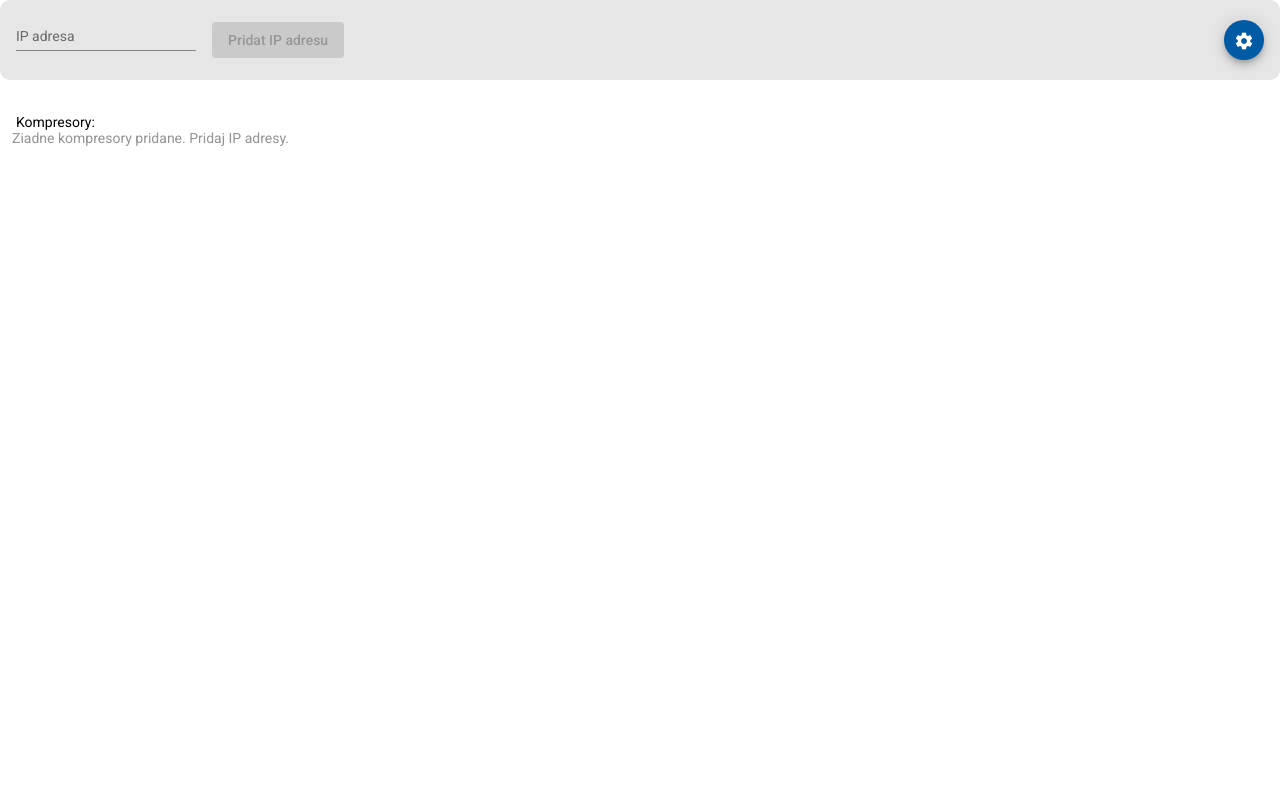
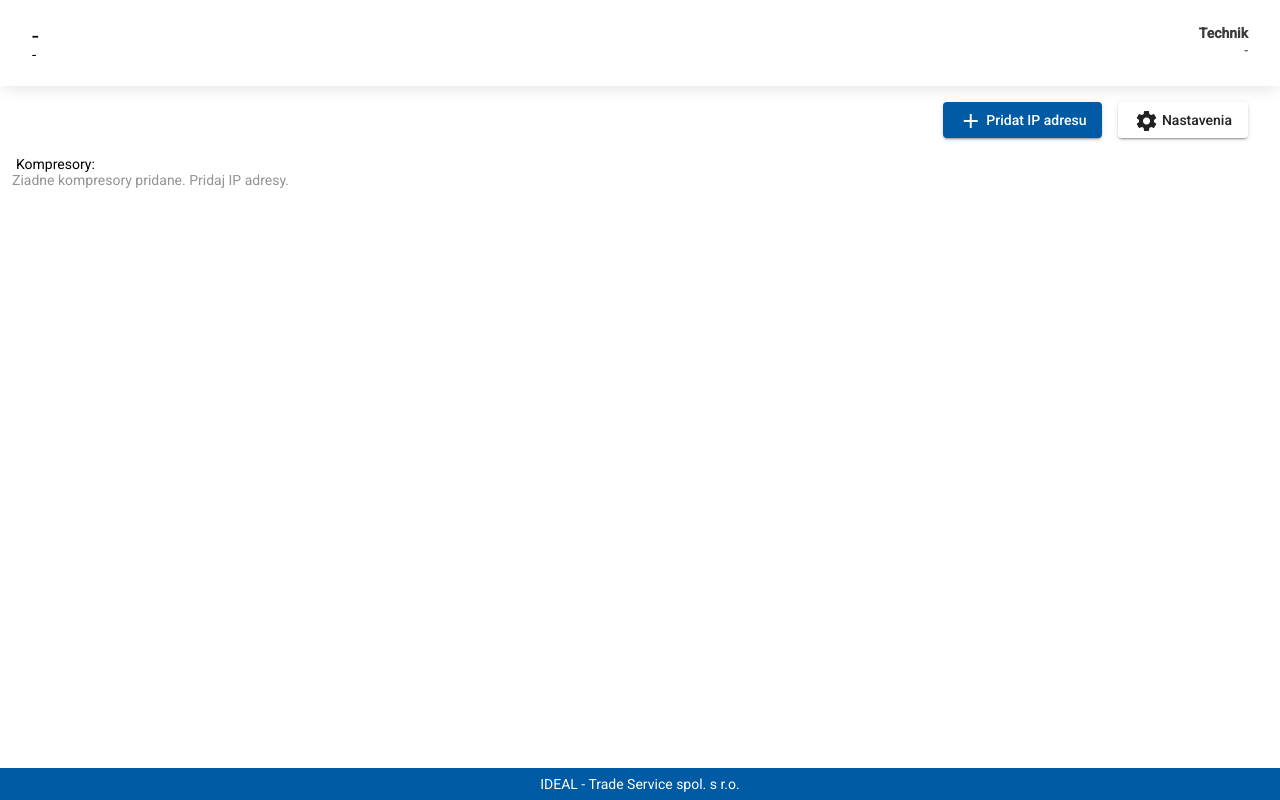
Before and after one commit to didinozka/lukterm, an Angular app: page / in a window 1280 px wide. Built offline with nearby package versions, Linux system fonts and the light colour scheme.

Commit message:
Feat footer branding

```diff
--- a/src/app/app.component.html
+++ b/src/app/app.component.html
@@ -1,43 +1,20 @@
 <div class="app-body">
-  <div *ngIf="clientData" class="branding">
-    <div class="client">
-      <div class="client__name">{{ clientData?.name }}</div>
-      <div class="client__subtitle">{{ clientData?.subtitle }}</div>
-    </div>
-    <div class="technician">
-      <div class="client__subtitle">{{ clientData?.technician }}</div>
-    </div>
-  </div>
+  <app-header
+    [title]="clientData?.name"
+    [subtitle]="clientData?.subtitle"
+    [technician]="clientData?.technician"
+  ></app-header>
 
-  <div class="header">
-    <div class="header__input">
-      <form (ngSubmit)="onSubmit()">
-        <mat-form-field>
-          <mat-label>IP adresa</mat-label>
-          <input matInput placeholder="Zadaj IP adresu" [(ngModel)]="ipAddress" name="ipAddress">
-        </mat-form-field>
-        <button mat-raised-button color="primary" type="submit" [disabled]="!ipAddress?.length">Pridat IP adresu</button>
-      </form>
-      <button class="config-button" mat-mini-fab color="primary" (click)="onConfig()">
-        <mat-icon>settings</mat-icon>
-      </button>
-    </div>
-  </div>
+  <app-action-header
+    (addAddress)="onAddAddress()"
+    (openConfig)="onConfig()"
+  ></app-action-header>
 
-  <div *ngIf="isConfig" class="config">
-<!--    <div>-->
-<!--      <label>Klient</label>-->
-<!--      <input name="width" type="text" [(ngModel)]="clientData?.name"/>-->
-<!--    </div>-->
-<!--    <div>-->
-<!--      <label>vyska</label>-->
-<!--      <input name="height" type="text" [(ngModel)]="height"/>-->
-<!--    </div>-->
-  </div>
 
   <div class="app-content">
+    <div class="short-list">
       <mat-label>Kompresory:</mat-label>
-    <mat-chip-list class="short-list">
+      <mat-chip-list>
         <mat-chip *ngFor="let addr of addresses; index as i">
           {{ "Kompresor: " + (i + 1) + ", IP adresa: " + addr.ip }}
         </mat-chip>
@@ -45,6 +22,7 @@
           Ziadne kompresory pridane. Pridaj IP adresy.
         </div>
       </mat-chip-list>
+    </div>
 
     <div class="frames">
       <div
@@ -53,12 +31,17 @@
         [ngStyle]="{ height: height + 'px' }"
       >
         <div class="frames__view__header">
-          {{ "Komresor: " + (i + 1) + ", IP adresa: " + addr?.ip }}
-          <a class="clicable" (click)="onRemove(i)">Zmazat</a>
+          <h4>{{ "Komresor: " + (i + 1) + ", IP adresa: " + addr?.ip }}</h4>
+          <button class="remove-action" mat-flat-button aria-label="Remove frame" (click)="onRemove(i)">
+            <mat-icon>close</mat-icon>
+          </button>
         </div>
         <iframe [src]="addr?.safeUrl" width="100%" height="100%"></iframe>
       </div>
     </div>
   </div>
 
+  <div class="footer">
+    IDEAL - Trade Service spol. s r.o.
   </div>
+</div>
--- a/src/app/app.component.less
+++ b/src/app/app.component.less
@@ -1,7 +1,10 @@
+@import (reference) "../styles";
+
 .app-body {
   height: 100vh;
   width: 100%;
   overflow-y: auto;
+  margin-bottom: 32px;
 }
 
 .header {
@@ -33,7 +36,7 @@
 }
 
 .short-list {
-  margin-bottom: 32px;
+  margin-bottom: 24px;
 
   &__empty {
     color: #939393;
@@ -51,6 +54,12 @@
     &__header {
       display: flex;
       justify-content: space-between;
+      align-items: center;
+
+      h4 {
+        margin: 0;
+        font-weight: bold;
+      }
 
       a {
         color: red;
@@ -80,3 +89,20 @@
   height: @size;
   width: @size;
 }
+
+.remove-action {
+  color: red;
+}
+
+.footer {
+  display: flex;
+  align-items: center;
+  justify-content: center;
+  position: fixed;
+  left: 0;
+  right: 0;
+  bottom: 0;
+  height: 32px;
+  color: #ffffff;
+  background-color: @c-primary;
+}
--- a/src/app/app.component.ts
+++ b/src/app/app.component.ts
@@ -1,10 +1,10 @@
-import { Component, Sanitizer, SecurityContext } from '@angular/core';
-import { DomSanitizer, SafeResourceUrl, SafeUrl } from '@angular/platform-browser';
+import { Component } from '@angular/core';
+import { DomSanitizer, SafeResourceUrl } from '@angular/platform-browser';
 import { MatDialog } from '@angular/material/dialog';
-import { PwdDialogComponent } from './components/pwd-dialog.component';
 import { ConfigDialogComponent, ConfigDialogData } from './components/config-dialog.component';
 import { ClientData } from './model/ClientData';
 import { AddIpAddressDialogComponent } from './components/add-ip-address.component';
+import { PwdDialogComponent } from './components/pwd-dialog.component';
 
 @Component({
   selector: 'app-root',
@@ -17,7 +17,15 @@ export class AppComponent {
   isConfig = false;
   password = 'JebloMaVeslo.951';
   height: number = 400;
-  clientData?: ClientData;
+  clientData?: ClientData = {
+    subtitle: '',
+    name: '',
+    technician: {
+      name: '',
+      phone: '',
+      email: ''
+    }
+  };
 
   constructor(private sanitizer: DomSanitizer, private dialog: MatDialog) {
     this.height = window.innerHeight - 112;
@@ -54,20 +62,16 @@ export class AppComponent {
   }
 
   public openPwdDialog() {
-    this.openConfig();
-
-
-    // const dialog = this.dialog.open(PwdDialogComponent, {
-    //   data: {
-    //     pwd: ''
-    //   }
-    // });
-    // dialog.afterClosed().subscribe((value) => {
-    //   if (value === 'asd') {
-    //     // if (pwd === 'JebloMaVeslo.951') {
-    //     this.openConfig();
-    //   }
-    // })
+    const dialog = this.dialog.open(PwdDialogComponent, {
+      data: {
+        pwd: ''
+      }
+    });
+    dialog.afterClosed().subscribe((value) => {
+      if (value === this.password) {
+        this.openConfig();
+      }
+    })
   }
 
   private addAddress(ipAddress: string) {
@@ -94,7 +98,12 @@ export class AppComponent {
         height: this.height,
         clientData: {
           name: this.clientData?.name,
-          subtitle: this.clientData?.subtitle
+          subtitle: this.clientData?.subtitle,
+          technician: {
+            email: this.clientData?.technician?.email,
+            name: this.clientData?.technician?.name,
+            phone: this.clientData?.technician?.phone
+          }
         } as ClientData
       }
     });
@@ -105,7 +114,11 @@ export class AppComponent {
       this.height = height;
       this.clientData = {
         subtitle: clientData.subtitle,
-        technician: clientData.technician,
+        technician: {
+          phone: clientData.technician?.phone,
+          name: clientData.technician?.name,
+          email: clientData.technician?.email
+        },
         name: clientData.name
       }
     })
--- /dev/null
+++ b/src/app/components/action-header.component.ts
@@ -0,0 +1,48 @@
+import { Component, EventEmitter, NgModule, Output } from '@angular/core';
+import { MatButtonModule } from '@angular/material/button';
+import { MatIconModule } from '@angular/material/icon';
+
+@Component({
+  selector: 'app-action-header',
+  template: `
+      <div class="header">
+          <div class="header__actions">
+              <button mat-raised-button color="primary" (click)="addAddress.emit()">
+                  <mat-icon>add</mat-icon>
+                  Pridat IP adresu
+              </button>
+              <button mat-raised-button (click)="openConfig.emit()">
+                  <mat-icon>settings</mat-icon>
+                  Nastavenia
+              </button>
+          </div>
+      </div>
+  `,
+  styles: [
+    `.header {
+      display: flex;
+      justify-content: flex-end;
+      align-items: center;
+      padding: 16px 32px;
+    }`,
+    `.header__actions {
+      display: flex;
+      gap: 16px;
+    }`,
+  ]
+})
+export class ActionHeaderComponent {
+  @Output() public addAddress = new EventEmitter();
+  @Output() public openConfig = new EventEmitter();
+}
+
+@NgModule({
+  declarations: [ActionHeaderComponent],
+  imports: [
+    MatButtonModule,
+    MatIconModule
+  ],
+  exports: [ActionHeaderComponent]
+})
+export class ActionHeaderModule {
+}
--- a/src/app/components/add-ip-address.component.ts
+++ b/src/app/components/add-ip-address.component.ts
@@ -1,4 +1,4 @@
-import { Component, Inject, NgModule, OnInit } from '@angular/core';
+import { Component, Inject, NgModule } from '@angular/core';
 import { MAT_DIALOG_DATA, MatDialogModule, MatDialogRef } from '@angular/material/dialog';
 import { MatInputModule } from '@angular/material/input';
 import { FormsModule } from '@angular/forms';
@@ -17,7 +17,7 @@ import { MatButtonModule } from '@angular/material/button';
       </div>
       <div mat-dialog-actions>
         <button mat-button (click)="onNoClick()">Zrusit</button>
-        <button mat-button [mat-dialog-close]="data.ipAddress" cdkFocusInitial>Uloz</button>
+        <button mat-button [mat-dialog-close]="data.ipAddress" cdkFocusInitial>Pridat</button>
       </div>
     </div>
   `,
--- /dev/null
+++ b/src/app/components/header.component.ts
@@ -0,0 +1,78 @@
+import { Component, EventEmitter, Input, NgModule, Output } from '@angular/core';
+import { MatButtonModule } from '@angular/material/button';
+import { MatIconModule } from '@angular/material/icon';
+import { TechnicianData } from '../model/ClientData';
+import { CommonModule } from '@angular/common';
+
+const isEmpty = (x: any) => !!x;
+
+@Component({
+  selector: 'app-header',
+  template: `
+      <div class="header">
+          <div class="header__branding">
+              <h1 class="title">{{ title || '-' }}</h1>
+              <h4 class="subtitle">{{ subtitle || '-' }}</h4>
+          </div>
+          <div *ngIf="technician" class="header__info">
+              <div class="title">Technik</div>
+              <div>{{technician?.name || '-'}}</div>
+              <div>{{technician?.email}}</div>
+              <div>{{technician?.phone}}</div>
+          </div>
+      </div>
+  `,
+  styles: [
+    `.header {
+      display: flex;
+      justify-content: space-between;
+      align-items: center;
+      height: 86px;
+      padding: 0 32px;
+      box-shadow: 1px 4px 17px -4px rgba(0, 0, 0, 0.15);
+    }`,
+    `.header__branding {}`,
+    `.header__info {
+      color: #3b3b3b;
+      font-size: 14px;
+      text-align: end;
+    }`,
+    `.header__info .title {
+      font-weight: bold;
+    }`,
+    `.header__actions {
+      display: flex;
+      gap: 16px;
+    }`,
+    `.title {
+      line-height: 100%;
+      margin-bottom: 0;
+    }`,
+    `.subtitle {
+      line-height: 100%;
+      margin-bottom: 0;
+
+    }`
+  ]
+})
+export class HeaderComponent {
+  @Input() public title?: string;
+  @Input() public subtitle?: string;
+  @Input() public technician?: TechnicianData;
+
+  @Output() public addAddress = new EventEmitter();
+  @Output() public openConfig = new EventEmitter();
+  public isEmpty = isEmpty;
+}
+
+@NgModule({
+  declarations: [HeaderComponent],
+  imports: [
+    MatButtonModule,
+    MatIconModule,
+    CommonModule
+  ],
+  exports: [HeaderComponent]
+})
+export class HeaderModule {
+}
```
Also changed, not shown: src/app/app.module.ts (+7 -3 lines), src/app/components/config-dialog.component.ts (+13 -3 lines), src/app/model/ClientData.ts (+8 -2 lines). Lines whose indentation alone changed are shown as unchanged.
